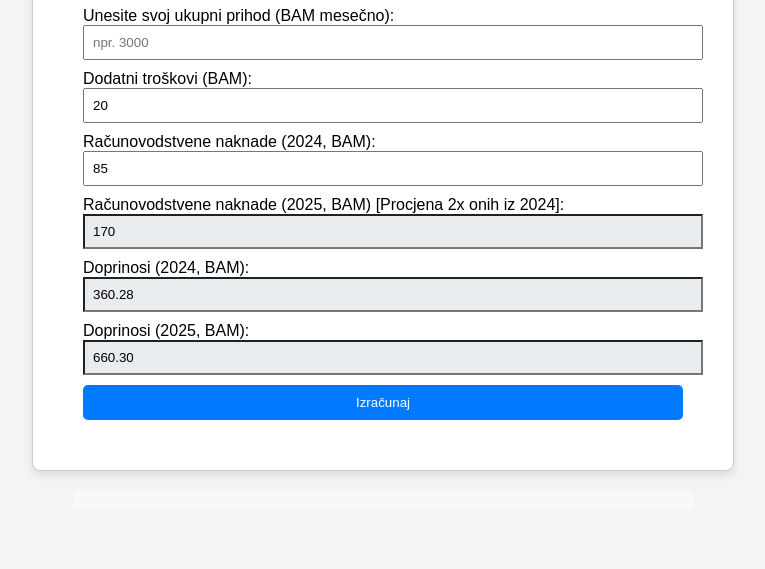
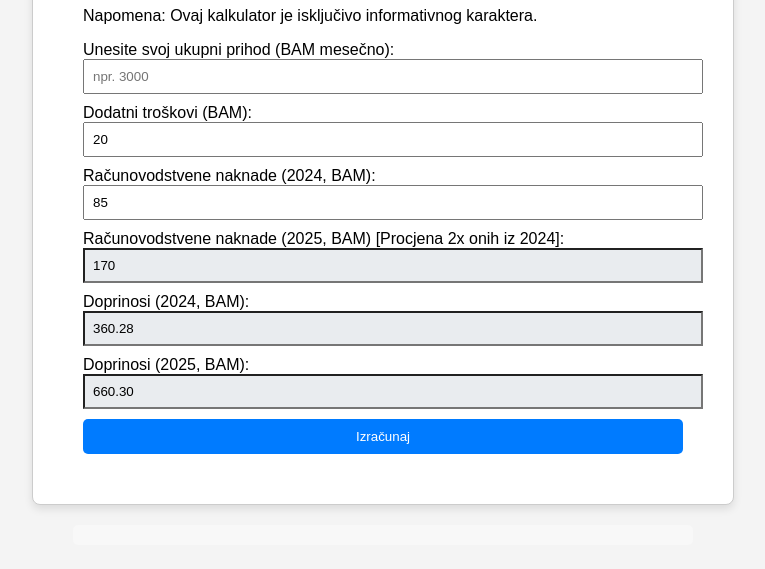
Before and after one commit to VladanCetojevic/income-tax-calculator, a plain HTML site: page index.html in a window 1280 px wide. Shown: the part 231-800 px from the top of the page, without its empty margins (257-1022 px from the left). Drawn offline with Linux system fonts and the light colour scheme.

Commit message:
Update index.html

```diff
--- a/index.html
+++ b/index.html
@@ -61,8 +61,9 @@
 <body>
     <div class="calculator">
         <h1>Kalkulator troškova za SP u Republici Srpskoj 2024/2025</h1>
+        <p> Napomena: Ovaj kalkulator je isključivo informativnog karaktera. </p>
         <label for="income">Unesite svoj ukupni prihod (BAM mesečno):</label>
-        <input type="text" id="income" placeholder="npr. 3000" oninput="this.value = this.value.replace(/[^0-9.]/g, '')" required>
+        <input type="text" id="income" placeholder="npr. 3000" oninput="this.value = this.value.replace(/[^0-9.]/g, '').replace(/(\..*?)\..*/g, '$1')" required>
 
         <label for="misc">Dodatni troškovi (BAM):</label>
         <input type="text" id="misc" value="20" oninput="this.value = this.value.replace(/[^0-9.]/g, '')">
```
